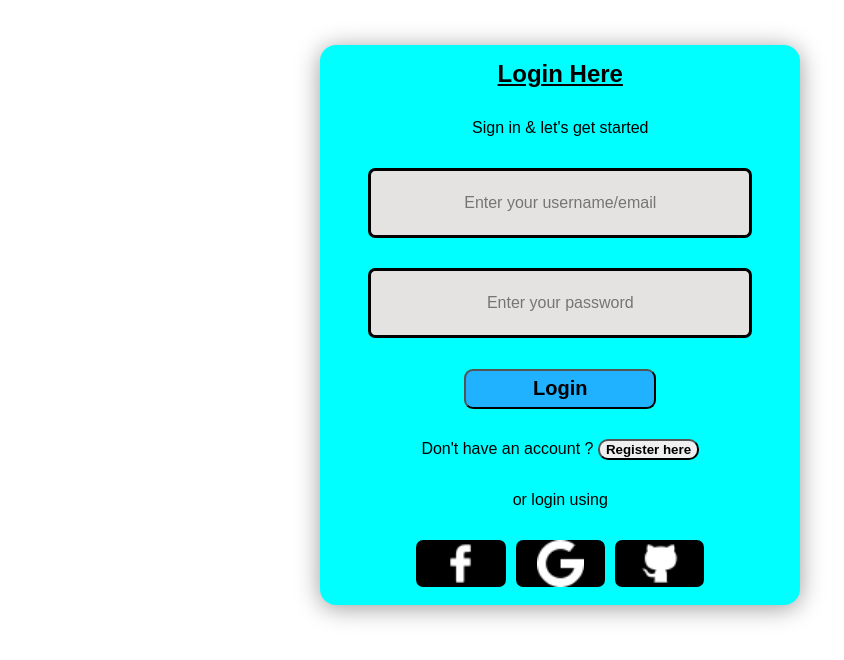
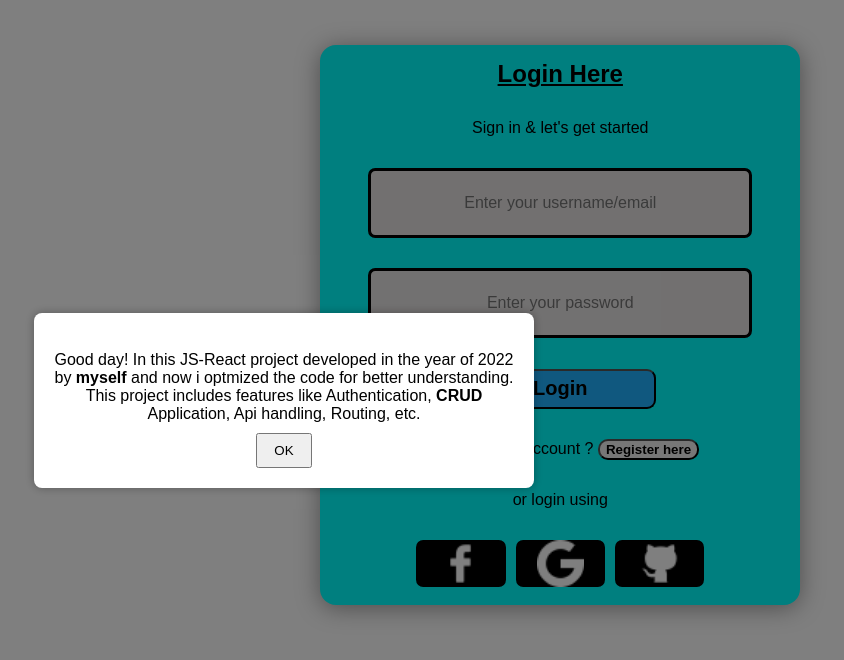
Before and after one commit to MohamedRizwan399/CRUDJavaScriptSampleProject, a React (Create React App) app: page / in a window 1280 px wide. Shown: the top 660 px of the page, without its empty margins (356-1200 px from the left). Built offline with nearby package versions, Linux system fonts and the light colour scheme.

Commit message:
#TRAPWLS-19 Popup shown intially in Login screen

```diff
--- a/src/loginAuthentication/LoginPage.css
+++ b/src/loginAuthentication/LoginPage.css
@@ -144,3 +144,34 @@ input:focus{
     background-color: rgba(255, 255, 255, 0.8);
     z-index: 1;
 }
+
+/* Styling for Popup*/
+.popup-overlay {
+    position: fixed;
+    top: 0;
+    left: 0;
+    right: 0;
+    bottom: 0;
+    background: rgba(0, 0, 0, 0.5); /* Semi-transparent background */
+    display: flex;
+    justify-content: center;
+    align-items: center;
+}
+
+.popup {
+    background: #fff;
+    padding: 20px;
+    border-radius: 8px;
+    box-shadow: 0px 0px 10px rgba(0, 0, 0, 0.3);
+    text-align: center;
+    max-width: 500px; /* Limit the max width */
+    width: 100%;
+    box-sizing: border-box;
+    overflow-wrap: break-word;
+}
+
+.popup button {
+    margin-top: 10px;
+    padding: 8px 16px;
+    cursor: pointer;
+}
--- a/src/loginAuthentication/LoginPage.jsx
+++ b/src/loginAuthentication/LoginPage.jsx
@@ -9,6 +9,7 @@ import {auth, provider} from "./firebase/FirebaseConfig";
 import {signInWithPopup } from "firebase/auth";
 import {handleCreateUserWithEmailAndPassword, handleSignInWithEmailAndPassword} from './firebase/LoginAuthCreation';
 import ClipLoader from 'react-spinners/ClipLoader';
+import Popup from "../popup/Popup";
 
 // for each time show the google accounts in the dialog
 provider.setCustomParameters({
@@ -24,7 +25,9 @@ function LoginPage(props) {
     const navigateToNextPage = useNavigate();
     const {setLoggedInUser} = props;
     const [isLoading, setIsLoading] = useState(false);
+    const [showPopup, setShowPopup] = useState(false);
     const [isRegisterClicked, setRegisterClicked] = useState(false);
+    const isReadInfoOnce = localStorage.getItem('isInfoRead') || false;
 
     //password requirement
     const [isPwdFeedbackHint, setPwdFeedbackHint] = useState(null);
@@ -92,6 +95,16 @@ function LoginPage(props) {
     }, [input.password, handlePasswordErrorFeedback])
 
 
+    // For show the popup initially
+    useEffect(() => {
+        const timer = setTimeout(() => {
+            setShowPopup(true);
+        }, 1500)
+
+        return () => clearTimeout(timer);
+    }, [])
+
+
     // Login via username/password
     async function loginClicked(e) {
         e.preventDefault();
@@ -128,7 +141,6 @@ function LoginPage(props) {
 
     // Register via username/password
     const registerClicked = async () => {
-
         // validate username/email and password
         const isValidated = handleValidationForUserInput(input.username, input.password);
         if (!isValidated) return;
@@ -185,11 +197,10 @@ function LoginPage(props) {
     function googleLogin() {
         //signInWithRedirect(auth, provider) // alternative for Glogin
         signInWithPopup(auth, provider).then((data) => {
-            storeLoginSuccessAndNavigate(data?.user)
+            storeLoginSuccessAndNavigate(data?.user);
         }).catch((e) => {
-            console.error("signinpopup catch--",e)
+            console.error("signinpopup catch--", e);
         })
-
     }
 
     // Stored LoginStatus in localStorage and navigate to home
@@ -202,8 +213,8 @@ function LoginPage(props) {
             loggedInPhotoUrl: user?.photoURL || ""
         }
         localStorage.setItem("loggedInData", JSON.stringify(loginObj));
-        setLoggedInUser(true)
-        navigateToNextPage('/home')
+        setLoggedInUser(true);
+        navigateToNextPage('/home');
     }
 
     // To show toast
@@ -216,9 +227,19 @@ function LoginPage(props) {
         return;
     }
 
+    const closePopupInfo = (isRead = false) => {
+        if(isRead) {
+            setShowPopup(false);
+            localStorage.setItem('isInfoRead', true);
+        }
+    }
+
     return(
 
         <div className="cover">
+            {/* Popup shown initially */}
+            {showPopup && !isReadInfoOnce  && (<Popup setClosePopup={closePopupInfo}/>)}
+
             <u><h2>{isRegisterClicked ?  "Register Here " : "Login Here "}</h2></u>
             <p>{!isRegisterClicked ? "Sign in" : "Register here"} & let's get started</p>
             {errorMessageEmail.length > 0 && (<div className="error1">{errorMessageEmail}</div>)}
--- /dev/null
+++ b/src/popup/Popup.jsx
@@ -0,0 +1,21 @@
+import { APP_INITIAL_POPUP_MSG } from "../utility/constants";
+
+
+const Popup = (props) => {
+    const { setClosePopup } = props;
+
+    const closePopup = () => {
+        setClosePopup(true);
+    }
+
+    return(
+        <div className="popup-overlay">
+            <div className="popup">
+                <img src="favicon1.ico" alt='' />
+                <p dangerouslySetInnerHTML={{__html: APP_INITIAL_POPUP_MSG}}></p>
+                <button onClick={closePopup}>OK</button>
+            </div>
+        </div>
+    );
+}
+export default Popup;
--- a/src/utility/constants.js
+++ b/src/utility/constants.js
@@ -1,3 +1,3 @@
 export const APP_NAME = "Javascript CRUD with SampleTasks";
 export const LOGIN_TOAST_INFO = "Right now not implemented, check GoogleLogin";
-export const APP_INITIAL_POPUP_MSG = "Here’s an important message for you!";
+export const APP_INITIAL_POPUP_MSG = "Good day! In this JS-React project developed in the year of 2022 by <b>myself</b> and now i optmized the code for better understanding. This project includes features like Authentication, <b>CRUD</b> Application, Api handling, Routing, etc.";
```
